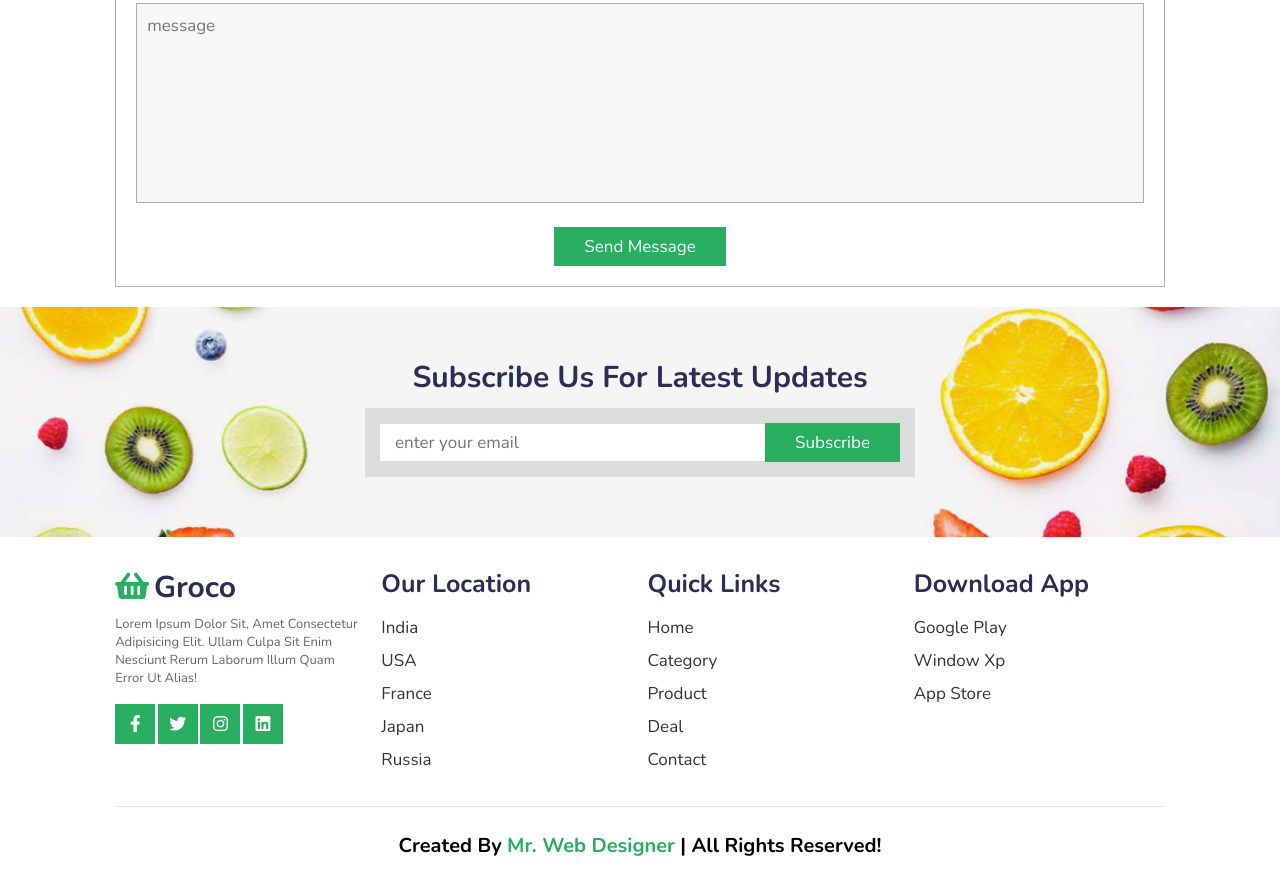
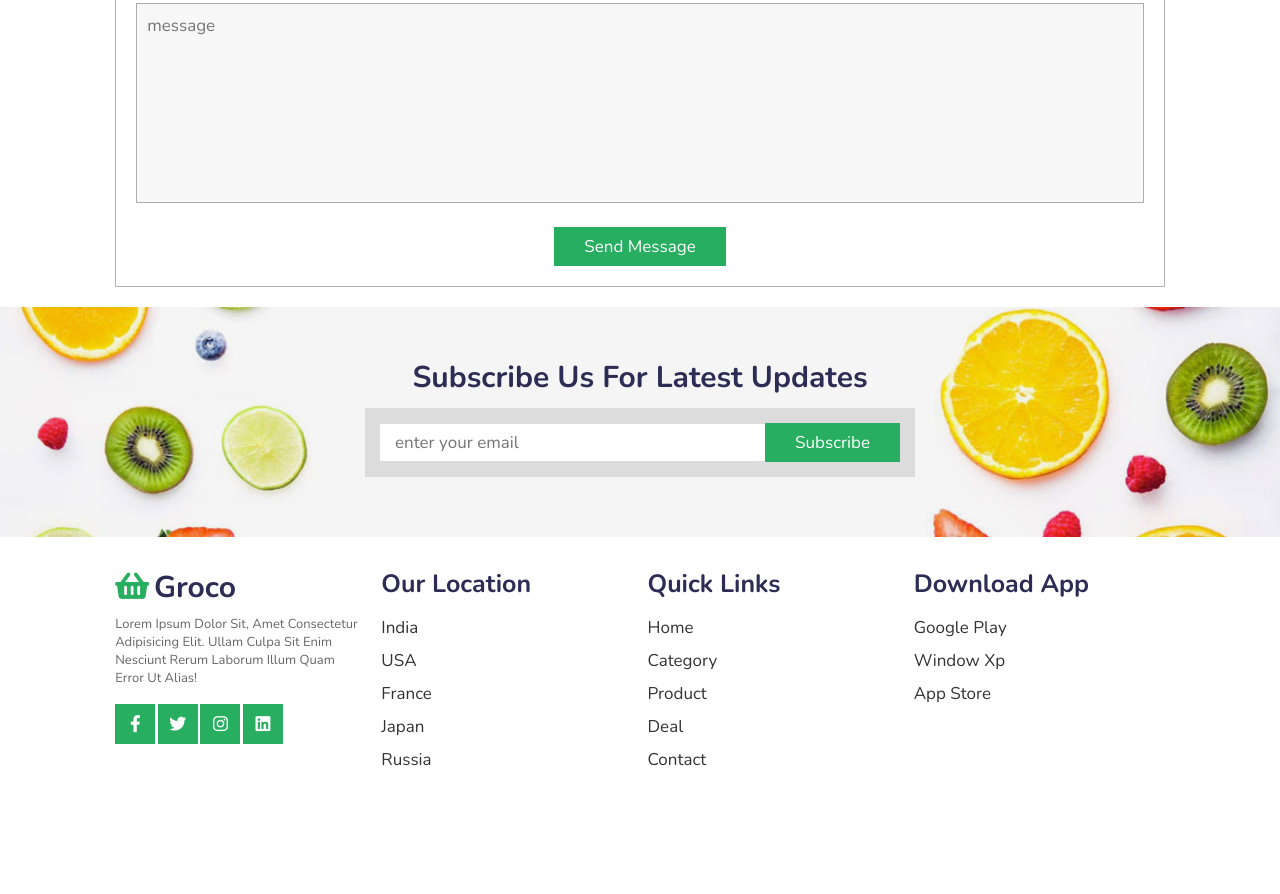
Before and after one commit to patelsuchi/Grocery-website, a plain HTML site: page index.html in a window 1280 px wide. Shown: the part 3236-4130 px from the top of the page. After the commit the page ends 4052 px from the top, so only its background shows below. Drawn offline with nearby package versions, Linux system fonts and the light colour scheme; files whose address does not match are found by name.

Commit message:
Update index.html

```diff
--- a/index.html
+++ b/index.html
@@ -471,7 +471,7 @@
 
     </div>
 
-    <h1 class="credit"> created by <span> mr. web designer </span> | all rights reserved! </h1>
+
 
 </section>
 
```
